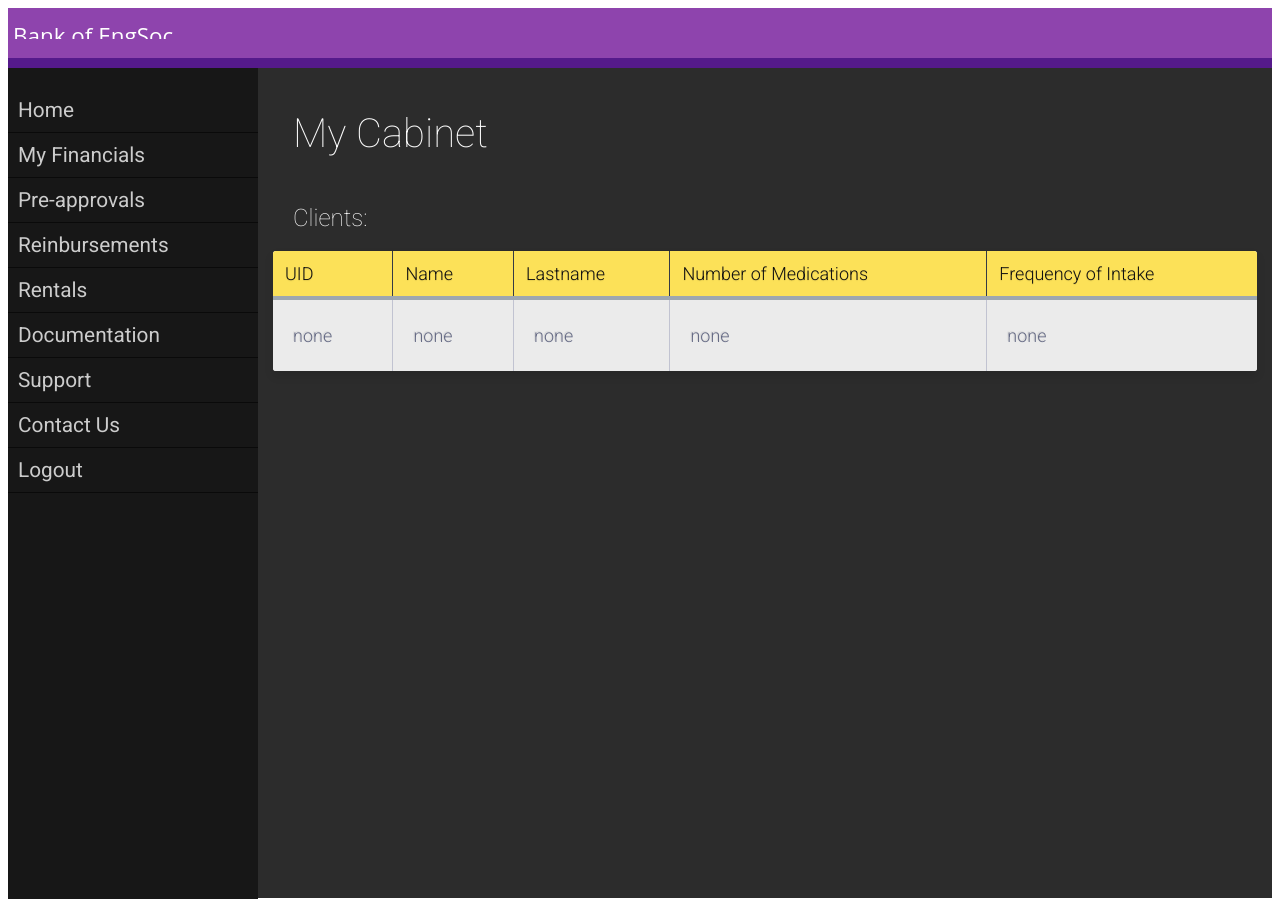
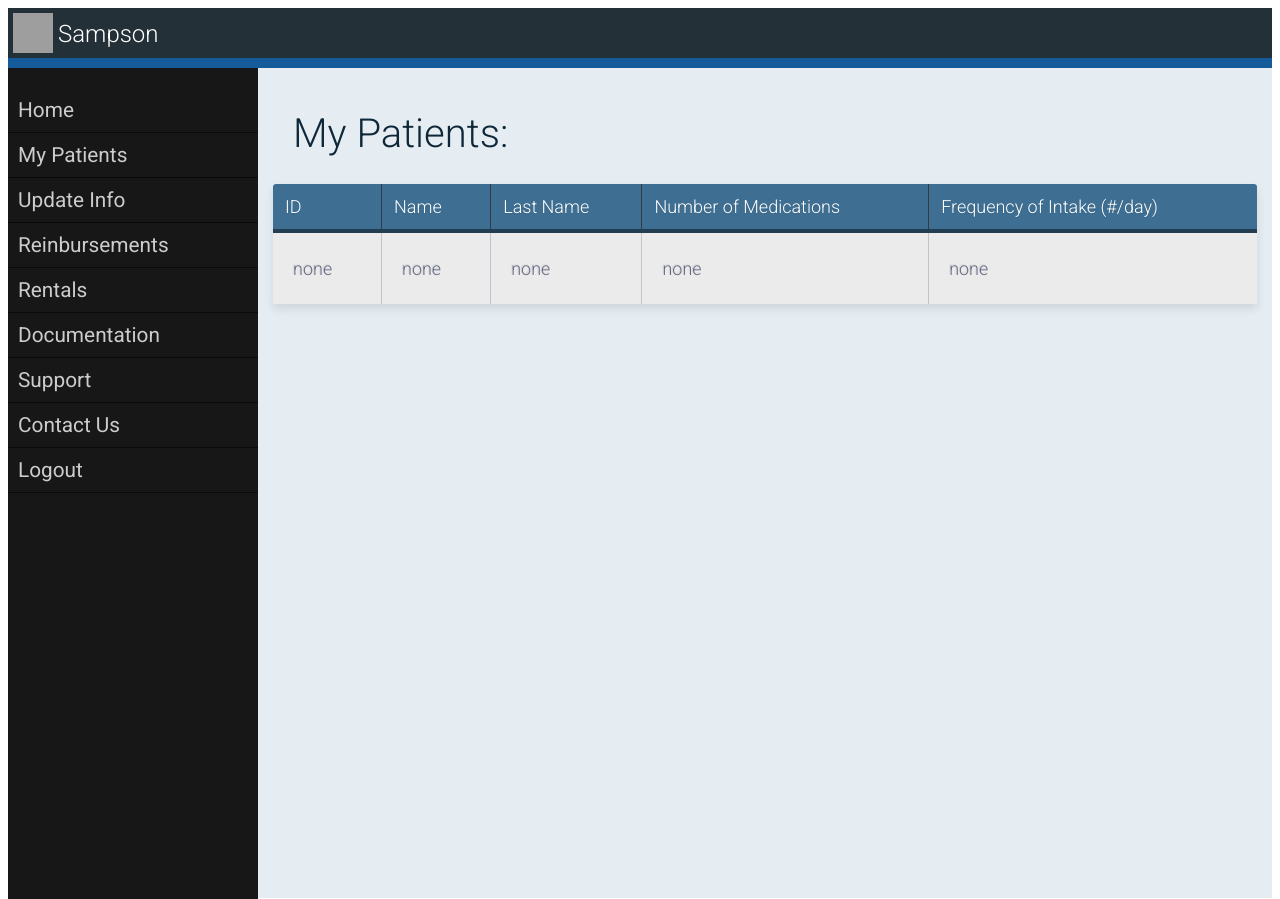
Before and after one commit to nlipski/Sampson, a Django app: template Sampson/mainApp/templates/MyFinancials.html in a window 1280 px wide. Run offline with Django 3.2, Linux system fonts and the light colour scheme; the template is opened without the code that fills it, so the values that code supplies are empty; grey boxes are pictures that could not be loaded.

Commit message:
Make pretty
Chea boi

```diff
--- a/Sampson/mainApp/static/base.css
+++ b/Sampson/mainApp/static/base.css
@@ -17,10 +17,10 @@ a{
 }
 
 div#header {
-	border-bottom:10px solid #551a8b;
+	border-bottom:10px solid #155b99;
   width: 100%;
   height: 50px;
-  background-color: #8e44ad;
+  background-color: #243038;
   margin:0 auto;
 }
 
@@ -34,9 +34,9 @@ div.table-title {
 
 .table-title h1 {
 	display: block;
-   color: #fafafa;
+   color: #0e283a;
    font-size: 40px;
-   font-weight: 200;
+   font-weight: 300;
    font-style:strong;
    font-family: "Roboto", helvetica, arial, sans-serif;
 
@@ -76,9 +76,9 @@ font-family: "Roboto", helvetica, arial, sans-serif;
 }
 
 th {
-  color:#111;;
-  background:#fce158;
-  border-bottom:4px solid #9ea7af;
+  color:#fff;;
+  background:#3e6e91;
+  border-bottom:4px solid #243e51;
   border-right: 1px solid #343a45;
   font-size:18px;
   font-weight: 300;
@@ -182,17 +182,21 @@ td.text-right {
 
 .title img {
   float: left;
+  padding-top: 5px;
+  padding-left: 5px;
   left: 5px;
-  width: 37px;
-  height: auto;
+  width: 40px;
+  height: 40px;
 }
 
 .title a {
     position: relative;
    top: 12px;
   left: 5px;
-  font-size: 1.4em;
+  font-size: 1.5em;
   color: #fff;
+  font-family: "Roboto", helvetica, arial, sans-serif;
+  font-weight: 300;
 }
 
 aside {
@@ -232,7 +236,7 @@ div#container {
   width: auto;
   height:100vh;
   margin-left: 250px;
-  background-color: #2C2C2C;
+  background-color: #e6edf2;
   padding: 15px;
 
 
@@ -291,7 +295,7 @@ h2#purpletext{
 h1#OrgName{
     font-size:2em;
     padding: 10px;
-    color: #ccc;
+    color: #0e283a;
   border-bottom: 1px solid #0A0A0A;
     text-align: center;
 font-family: "Roboto", helvetica, arial, sans-serif;
--- a/Sampson/mainApp/templates/MyFinancials.html
+++ b/Sampson/mainApp/templates/MyFinancials.html
@@ -5,19 +5,19 @@
 <div class="content">
 
 <div class="table-title">
-<h1 id="table-title">My Cabinet</h1>
+<h1 id="table-title">My Patients:</h1>
 </div>
 
-<h2 id="purpletext"> Clients: </h2>
+<!--<h2 id="purpletext"> Clients: </h2>-->
 
 <table class="table-fill">
 <thead>
 <tr>
-<th class="text-left">UID</th>
+<th class="text-left">ID</th>
 <th class="text-left">Name</th>
-<th class="text-left">Lastname</th>
+<th class="text-left">Last Name</th>
 <th class="text-left">Number of Medications</th>
-<th class="text-left">Frequency of Intake</th>
+<th class="text-left">Frequency of Intake (#/day)</th>
 </tr>
 </thead>
 <tbody class="table-hover">
--- a/Sampson/mainApp/templates/base.html
+++ b/Sampson/mainApp/templates/base.html
@@ -5,15 +5,14 @@
 <link rel="stylesheet" type="text/css" href="{% static 'base.css' %}" />
 <meta name = "viewport" content= "width=device-width, initial-scale: 1.0, user-scaleable: 0" />
 <head>
-
-  <title>{% block title %}Bank of EngSoc {% endblock %}</title>
+  <title> {% block title %} Sampson {% endblock %} </title>
 </head>
 
 <body>
   <div id="header">
     <div class="title">
-
-      <a href="#">Bank of EngSoc</a></div>
+      <img class="header-image" src="https://static.wixstatic.com/media/25e479_d18ac1339053490688b86374b0948479~mv2.png/v1/fill/w_600,h_600,al_c,usm_0.66_1.00_0.01/25e479_d18ac1339053490688b86374b0948479~mv2.png" alt="Sampson" title="Sampson">
+      <a href="#">Sampson</a></div>
 
 
 
@@ -26,8 +25,8 @@
         <h2 id = "OrgName">{{user.name}}</h2>
       <ul id="nav">
         <li><a href="/home">Home</a></li>
-        <li><a href="/financials">My Financials </a></li>
-        <li><a href="#"> Pre-approvals</a></li>
+        <li><a href="/home">My Patients </a></li>
+        <li><a href="/admin"> Update Info</a></li>
         <li><a href="#"> Reinbursements </a></li>
         <li><a href="/rentals"> Rentals</a></li>
         <li><a href="#">Documentation </a></li>
--- a/Sampson/mainApp/templates/registration/login.html
+++ b/Sampson/mainApp/templates/registration/login.html
@@ -5,7 +5,8 @@
 
 <div class="login-page">
   <div class = title>
-    <h1> Sampson <h1>
+    <h1> Welcome to Sampson <h1>
+    <h3> You're online prescription database <h3>
   </div>
 
   <div class="form">
```
Also changed, not shown: Sampson/mainApp/static/login.css (+24 -8 lines), Sampson/Home/LogoCAD.png (added), Sampson/Sampson.png (added), Sampson/Sampson/Logo CAD.png (added), Sampson/db.sqlite3, Sampson/mainApp/templates/Logo CAD.png (added).
